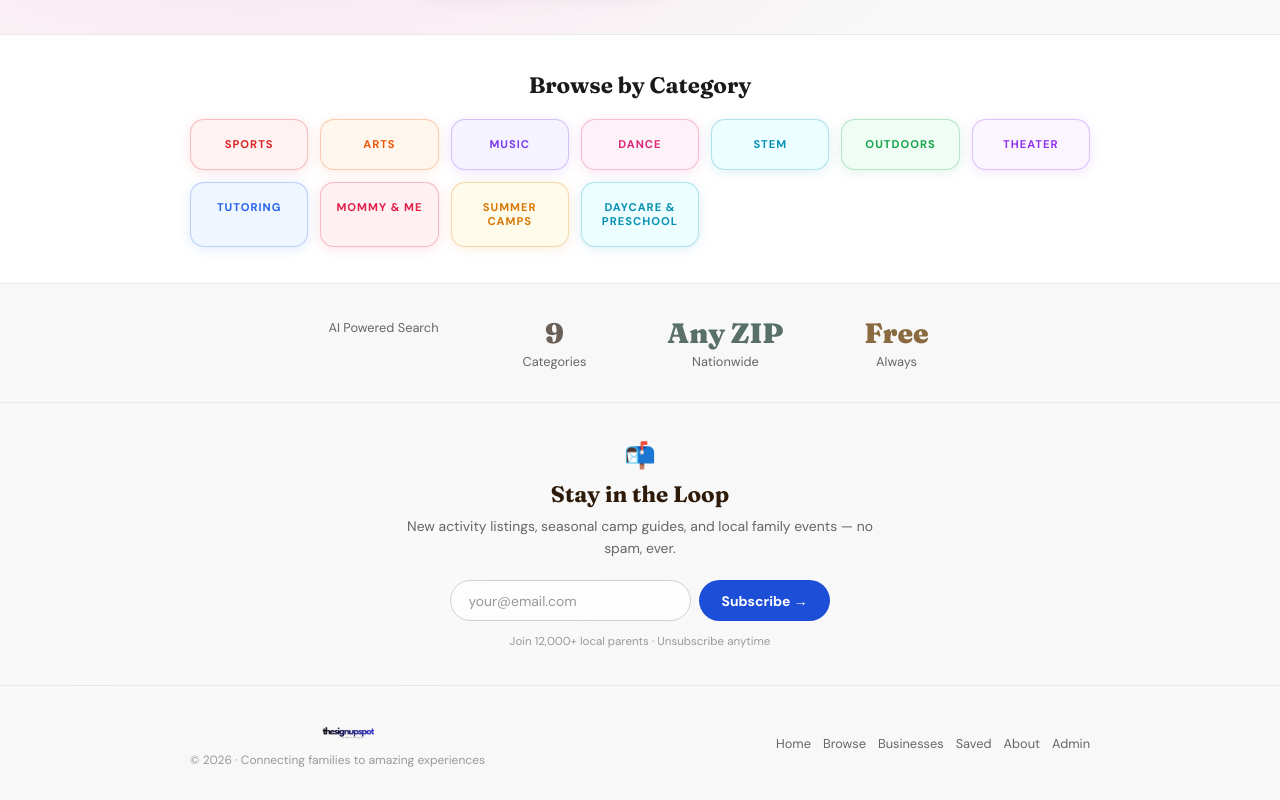
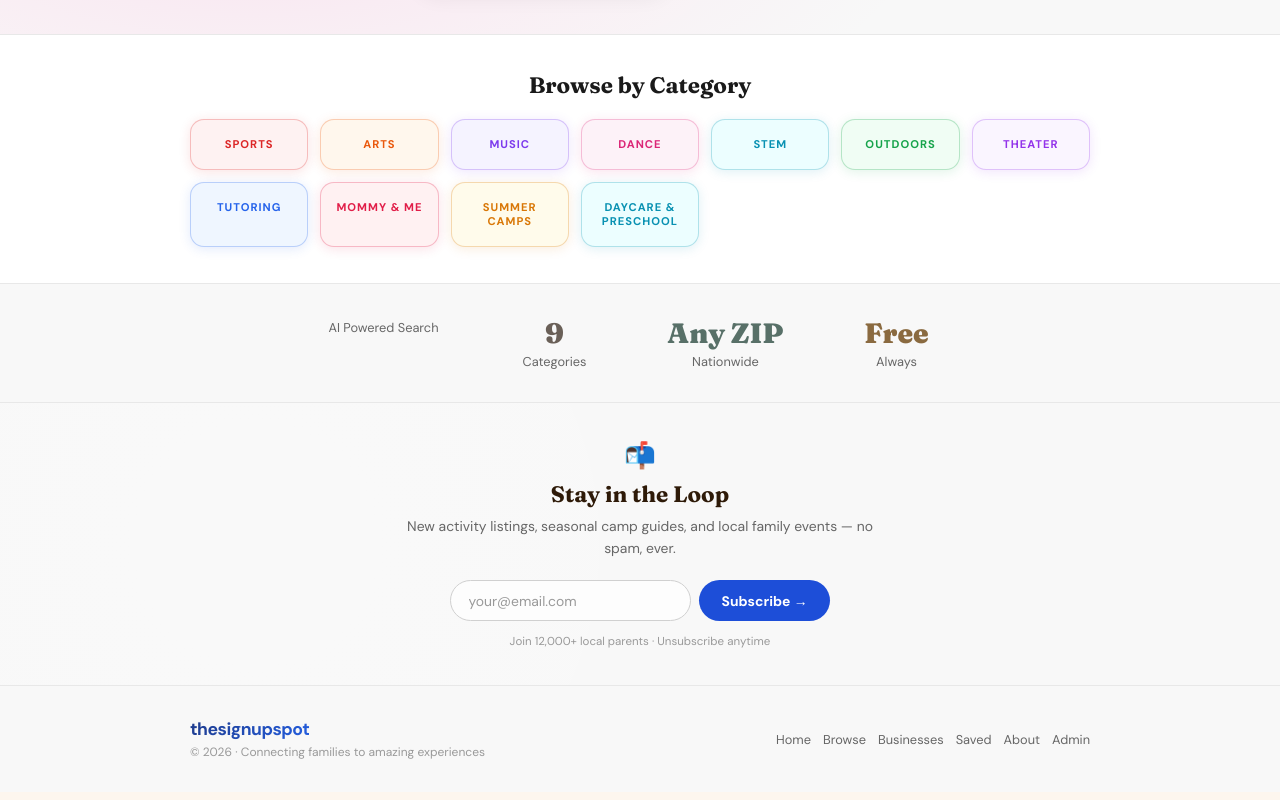
Before and after one commit to kmfields28/The-sign-up-spot, a React (Create React App) app: page / in a window 1280 px wide. Shown: the part 432-1232 px from the top of the page. Built offline with nearby package versions, Linux system fonts and the light colour scheme.

Commit message:
Replace image logo with crisp text logo

```diff
--- a/src/App.jsx
+++ b/src/App.jsx
@@ -1998,7 +1998,9 @@ export default function TheSignUpSpot() {
       <div style={{ background:"#f8f8f8", borderTop:"1px solid "+T.border, padding:"2rem 1.5rem" }}>
         <div style={{ maxWidth:"900px", margin:"0 auto", display:"flex", justifyContent:"space-between", alignItems:"center", flexWrap:"wrap", gap:"1rem" }}>
           <div>
-            <img src="/logo.png" alt="The Sign Up Spot" style={{ height:"30px", width:"150px", objectFit:"contain", display:"block", margin:"0 auto 0.25rem" }}/>
+            <div style={{ fontFamily:"'DM Sans', sans-serif", fontWeight:800, fontSize:"1.1rem", background:"linear-gradient(135deg, #1e3a8a 0%, #2563eb 50%, #4f46e5 100%)", WebkitBackgroundClip:"text", WebkitTextFillColor:"transparent", backgroundClip:"text", letterSpacing:"-0.5px", marginBottom:"0.25rem" }}>
+              thesignupspot
+            </div>
             <div style={{ color:T.textMuted, fontSize:"0.75rem" }}>
               © 2026 · Connecting families to amazing experiences
             </div>
```
